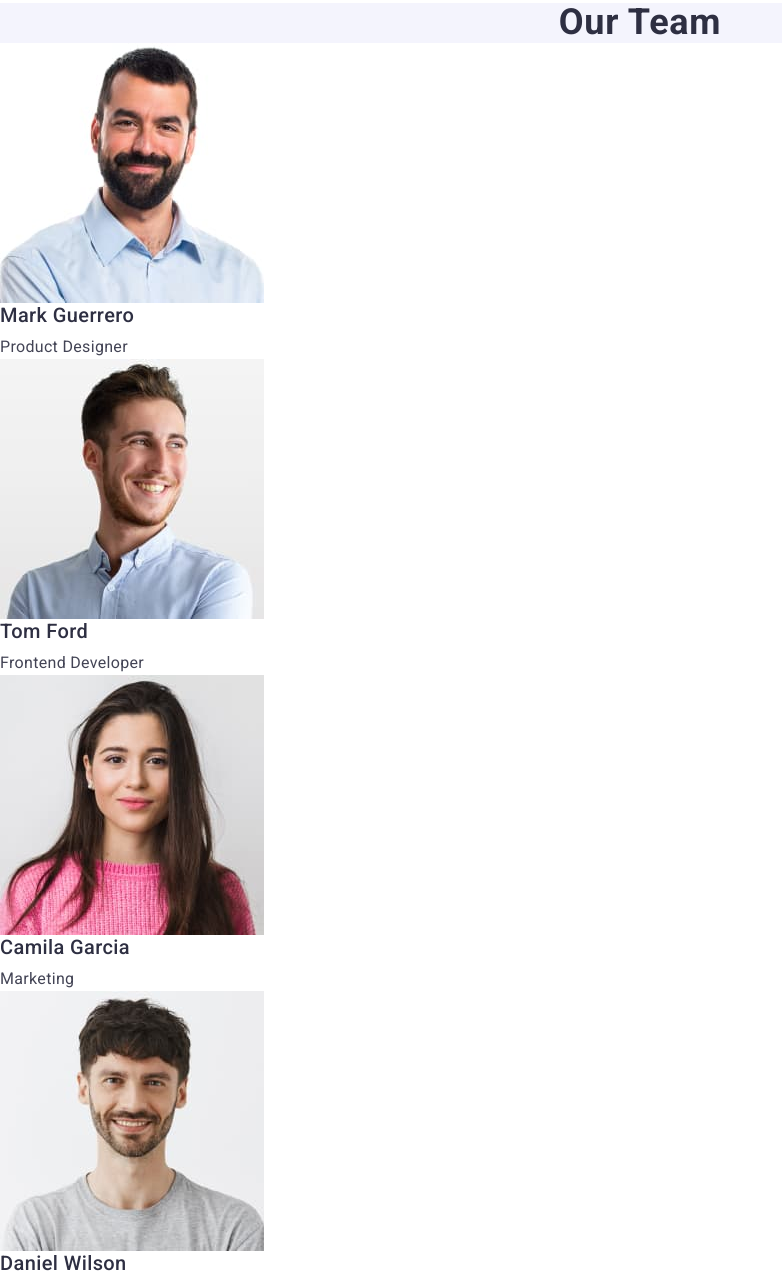
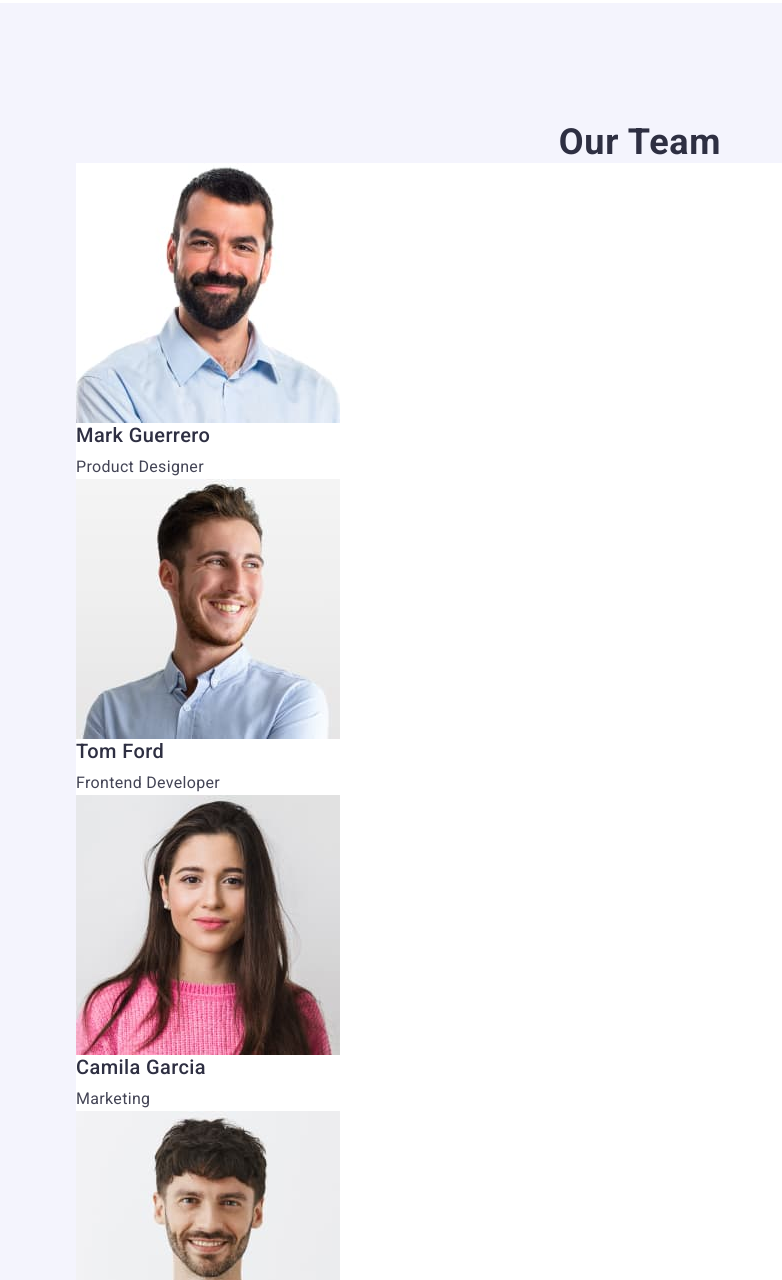
Before and after one commit to serdechvlad/serdechvlad-goit-markup-hw-03, a plain HTML site: page index.html in a window 1280 px wide. Shown: the part 1039-2319 px from the top of the page, without its empty margins (0-782 px from the left). Drawn offline with nearby package versions, Linux system fonts and the light colour scheme.

Commit message:
index.html

```diff
--- a/css/styles.css
+++ b/css/styles.css
@@ -170,7 +170,7 @@ gap: 40px;}
     line-height: 1.11;
     letter-spacing: 0.02em;
     text-transform: capitalize; }
-.items {
+.items-list {
     background-color: #FFFFFF
 }
 
--- a/index.html
+++ b/index.html
@@ -105,10 +105,11 @@
         </div>
       </section>
       <!-- Our Team -->
-      <section class="our-sec">
+      <section class="our-sec section">
+        <div class="container">
           <h2 class="team-title">Our Team</h2>
           <ul class="menu-items">
-          <li class="items">
+            <li class="items-list">
               <img
                 src="./images/Mark.jpg"
                 alt="Mark Guerrero product designer
@@ -119,7 +120,7 @@
               <h3 class="titles-menu">Mark Guerrero</h3>
               <p class="paragraf back">Product Designer</p>
             </li>
-          <li class="items">
+            <li class="items-list">
               <img
                 src="./images/Tom.jpg"
                 alt="Tom Ford Frontend Developer blond hair beard"
@@ -129,7 +130,7 @@
               <h3 class="titles-menu">Tom Ford</h3>
               <p class="paragraf back">Frontend Developer</p>
             </li>
-          <li class="items">
+            <li class="items-list">
               <img
                 src="./images/Camila.jpg"
                 alt="Camila Garcia Marketing long black hair"
@@ -139,7 +140,7 @@
               <h3 class="titles-menu">Camila Garcia</h3>
               <p class="paragraf back">Marketing</p>
             </li>
-          <li class="items">
+            <li class="items-list">
               <img
                 src="./images/Daniel.jpg"
                 alt="Daniel Wilson ui designer black hair blue eyes"
@@ -150,6 +151,7 @@
               <p class="paragraf back">UI Designer</p>
             </li>
           </ul>
+        </div>
       </section>
       <section class="sec-block">
         <!-- PORTFOLIO -->
```
Lines whose indentation alone changed are shown as unchanged.
